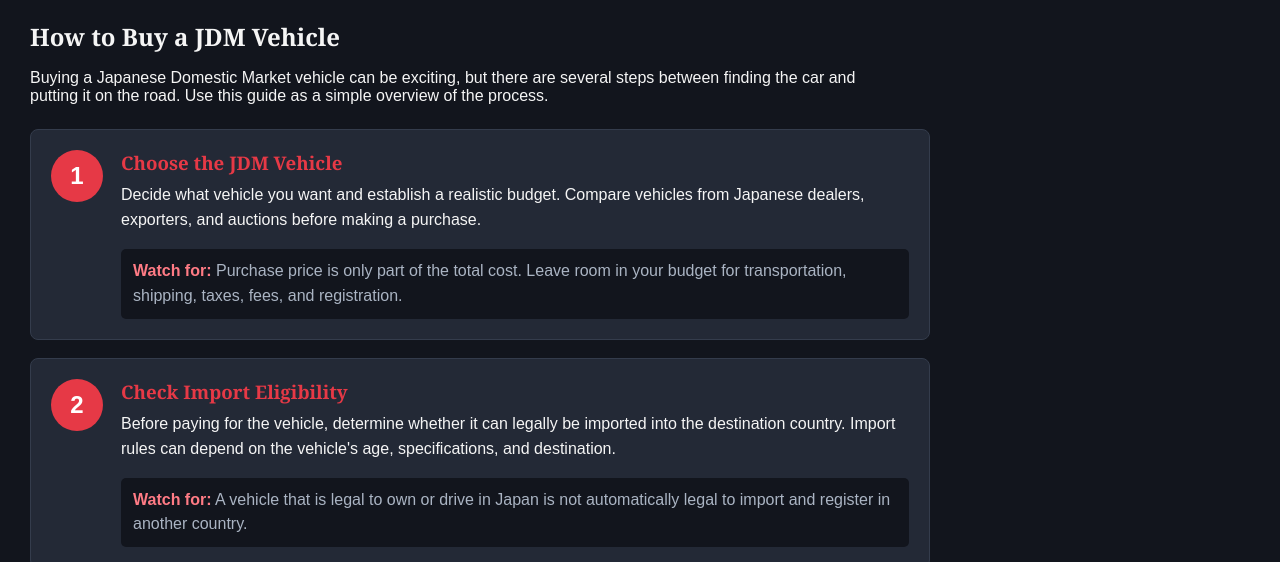
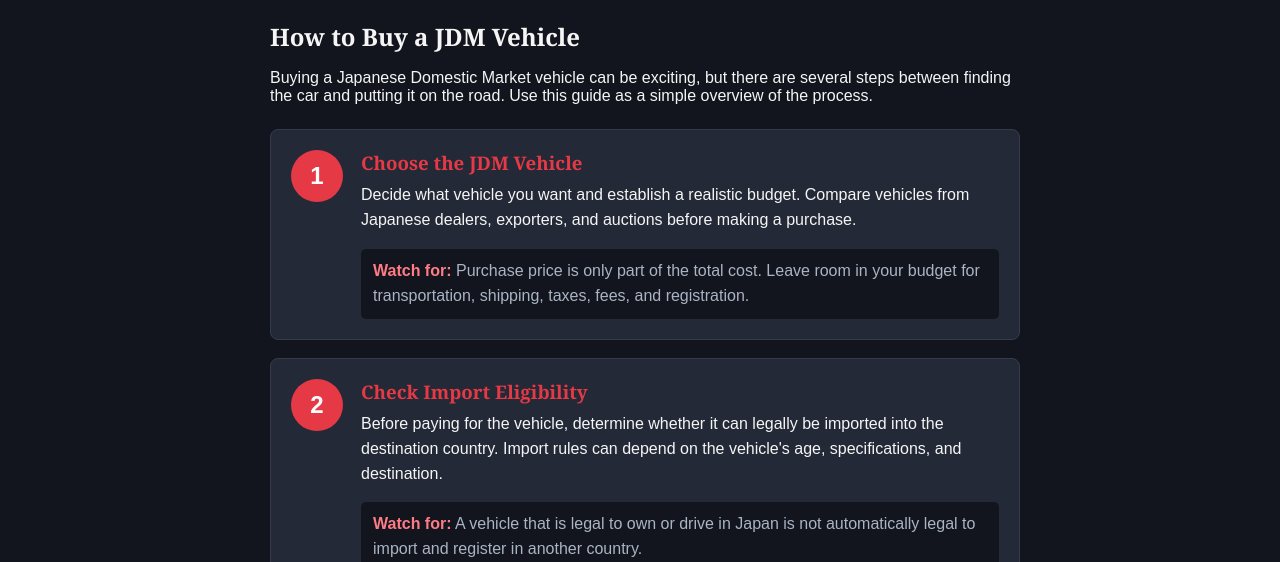
Before and after one commit to MartezL/mlittl14.gitbhub.io, a plain HTML site: page buyingguide.html in a window 1280 px wide. Shown: the part 238-800 px from the top of the page. Drawn offline with Linux system fonts and the light colour scheme.

Commit message:
Add files via upload

```diff
--- a/buyingguide.html
+++ b/buyingguide.html
@@ -25,7 +25,7 @@
             </ul>
         </nav>
 
-        <main>
+        <main class="buying-guide">
             <div class="guide-intro">
                 <h2>How to Buy a JDM Vehicle</h2>
                 <p>Buying a Japanese Domestic Market vehicle can be exciting,
--- a/jdm.css
+++ b/jdm.css
@@ -488,6 +488,12 @@ input[type="submit"]:focus {
     border-top: 3px solid #E63946;
 }
 
+.buying-guide {
+    max-width: 800px;
+    margin-left: auto;
+    margin-right: auto;
+}
+
 @media (max-width: 600px) {
     .guide-step {
         flex-direction: column;
```
